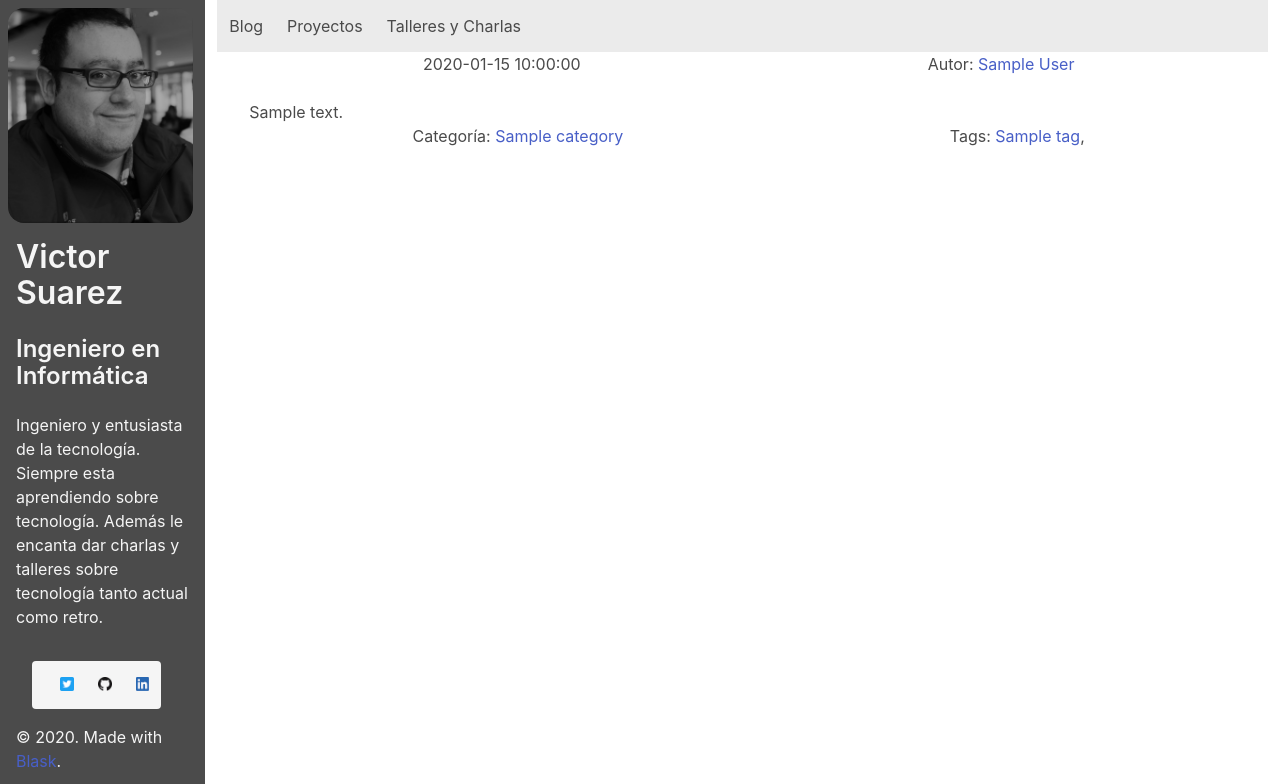
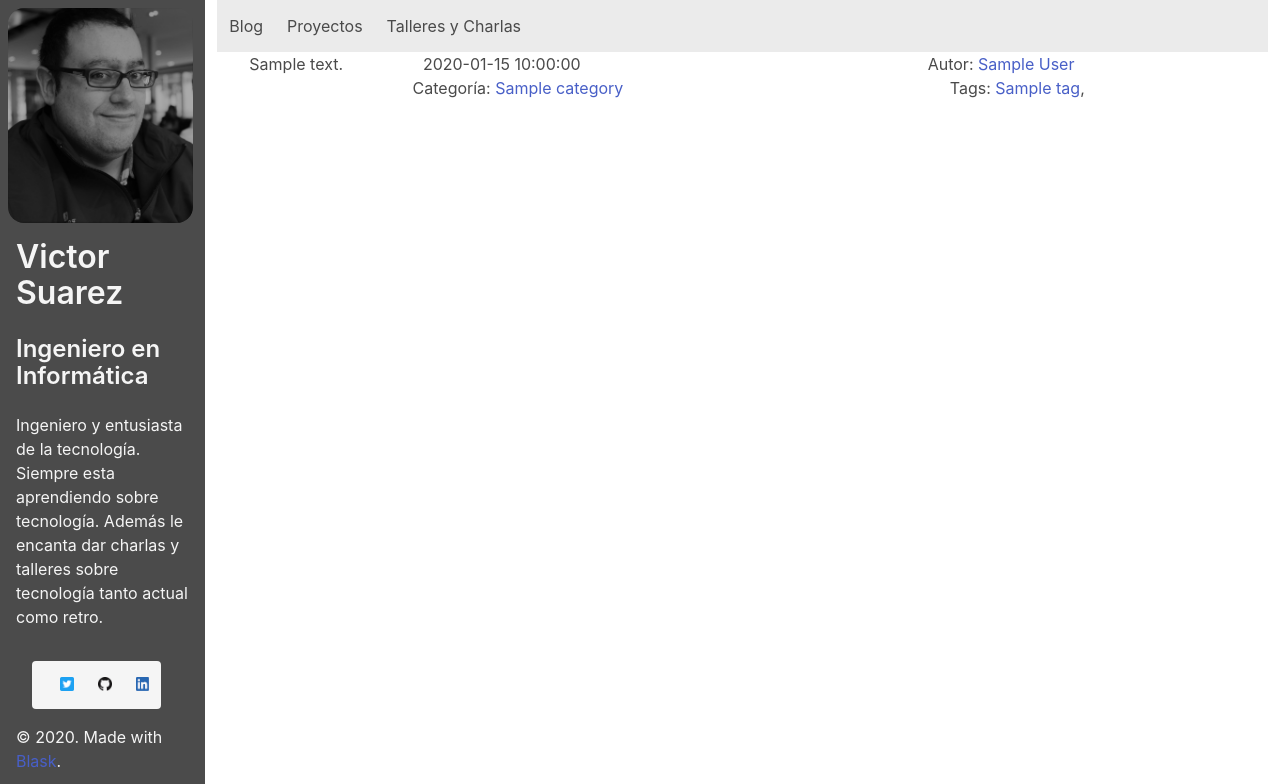
Before and after one commit to zerasul/blaskwebpers, a Python web app: template templates/blog.html in a window 1280 px wide. Shown: the top 784 px of the page. Run offline with Jinja, Linux system fonts and the light colour scheme; the template is opened without the code that fills it: most values are stand-ins (such as "Sample title", 1, 10 or a date in 2020); some libraries are stand-ins or nearby versions.

Commit message:
updating css

```diff
--- a/static/css/bulmapers.css
+++ b/static/css/bulmapers.css
@@ -24,6 +24,9 @@
   }
   .maincontent{
     margin: 1em;
+  }
+  .blogcontent{
+    margin-top: -3em;
   }
   .blogcontent p{
     padding-bottom: 1.25em;
```
